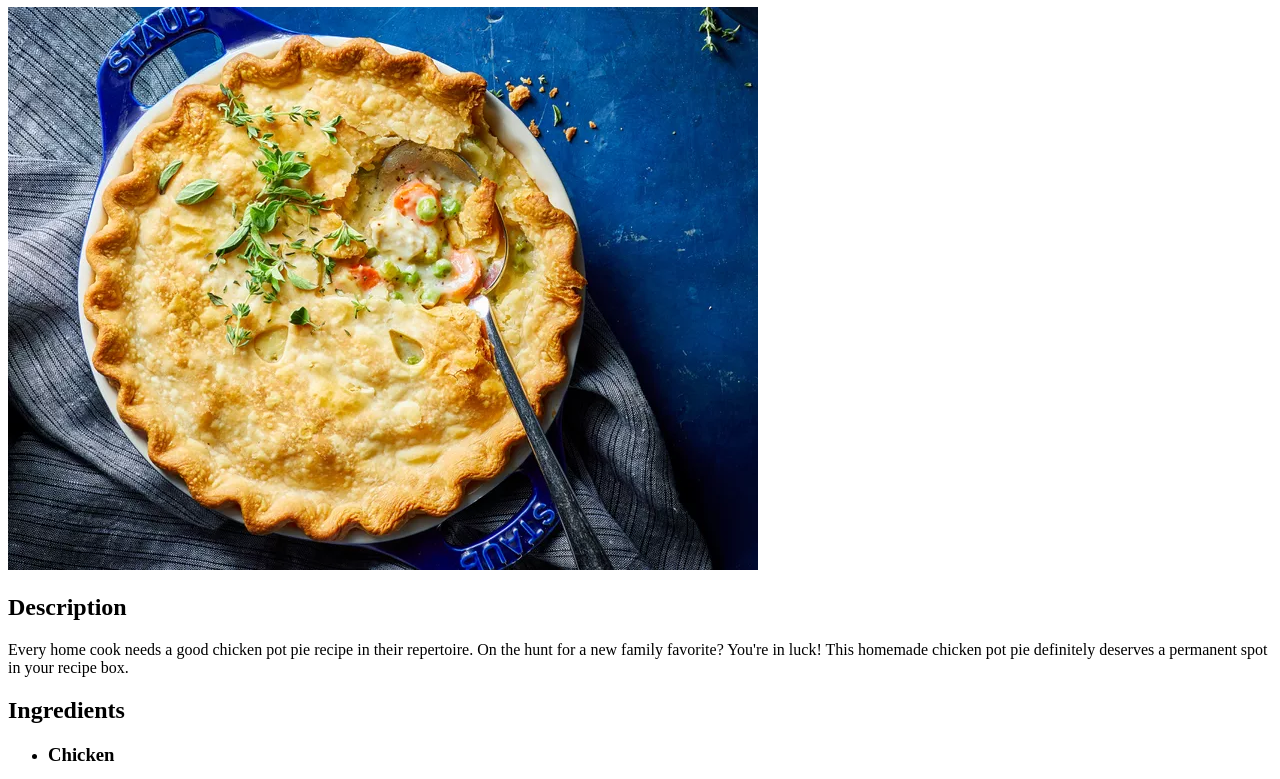
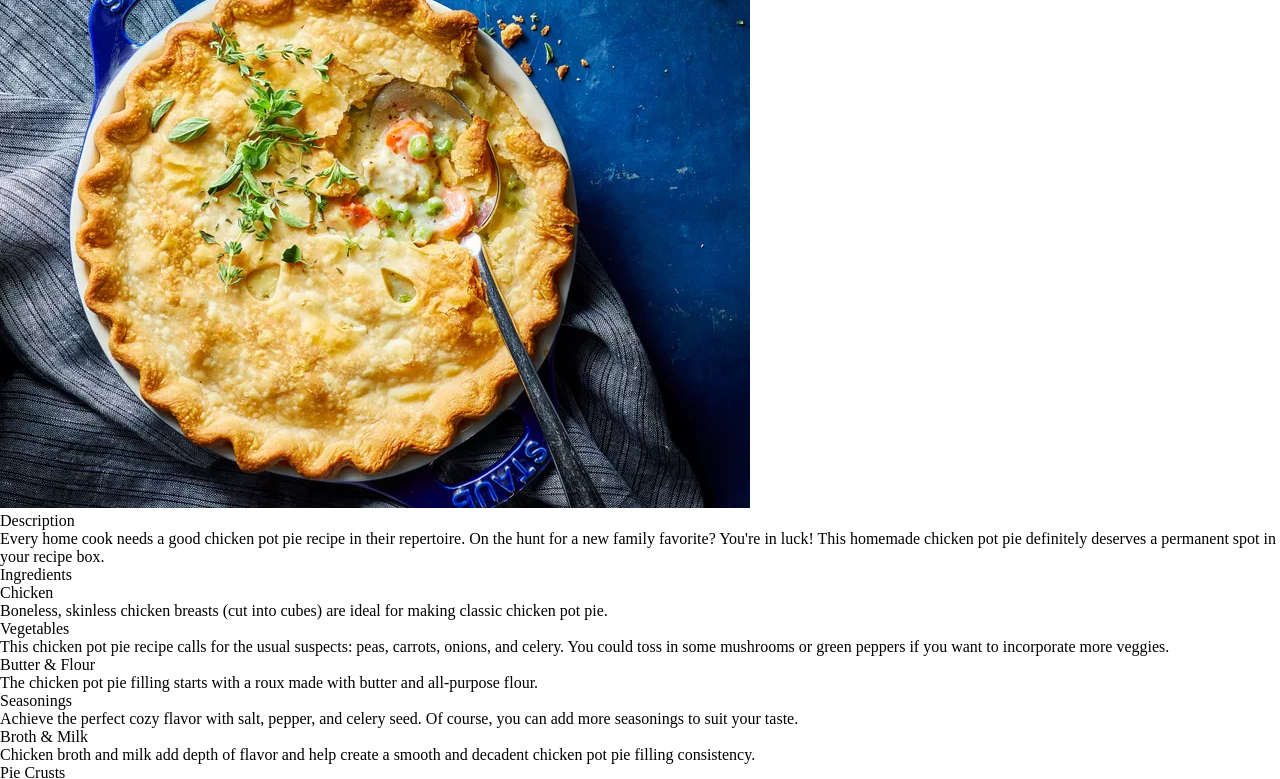
Before and after one commit to Anjin9712/odin_recipes, a plain HTML site: page recipes/chickenPotPie.html in a window 1280 px wide. Shown: the part 73-852 px from the top of the page. Drawn offline with Linux system fonts and the light colour scheme.

Commit message:
- Add styles, remove browser default styling

```diff
--- a/recipes/chickenPotPie.html
+++ b/recipes/chickenPotPie.html
@@ -4,6 +4,7 @@
     <meta charset="UTF-8">
     <meta name="viewport" content="width=device-width, initial-scale=1.0">
     <title>Chicken Pot Pie</title>
+    <link rel="stylesheet" href="../styles.css">
 </head>
 <body>
     <h1>Chicken Pot Pie</h1>
--- /dev/null
+++ b/styles.css
@@ -0,0 +1,25 @@
+/* http://meyerweb.com/eric/tools/css/reset/
+   v2.0 | 20110126
+   License: none (public domain)
+*/
+
+html, body, div, span, applet, object, iframe,
+h1, h2, h3, h4, h5, h6, p, blockquote, pre,
+a, abbr, acronym, address, big, cite, code,
+del, dfn, em, img, ins, kbd, q, s, samp,
+small, strike, strong, sub, sup, tt, var,
+b, u, i, center,
+dl, dt, dd, ol, ul, li,
+fieldset, form, label, legend,
+table, caption, tbody, tfoot, thead, tr, th, td,
+article, aside, canvas, details, embed,
+figure, figcaption, footer, header, hgroup,
+menu, nav, output, ruby, section, summary,
+time, mark, audio, video {
+	margin: 0;
+	padding: 0;
+	border: 0;
+	font-size: 100%;
+	font: inherit;
+	vertical-align: baseline;
+}
```
Also changed, not shown: index.html (+1 -0 lines).
